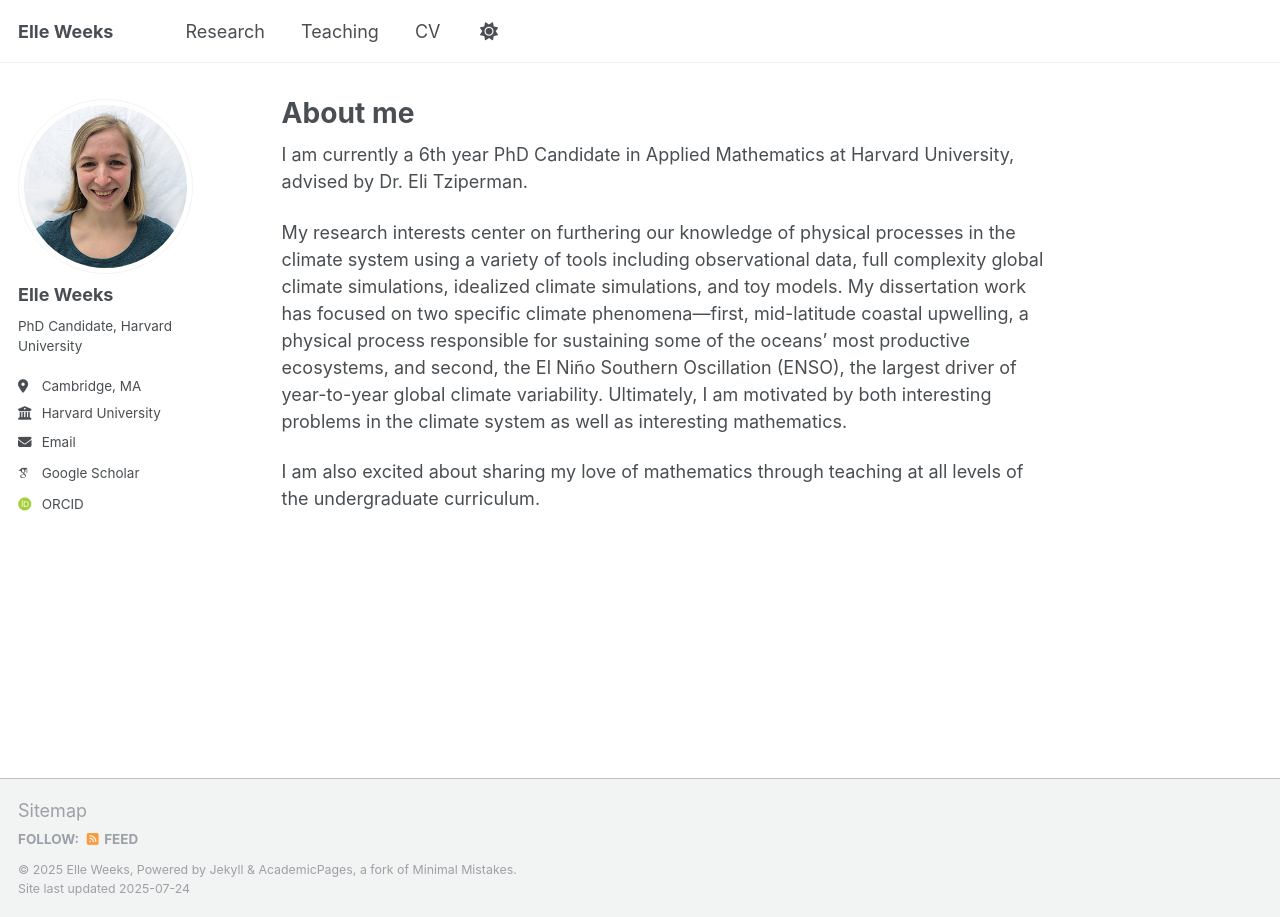
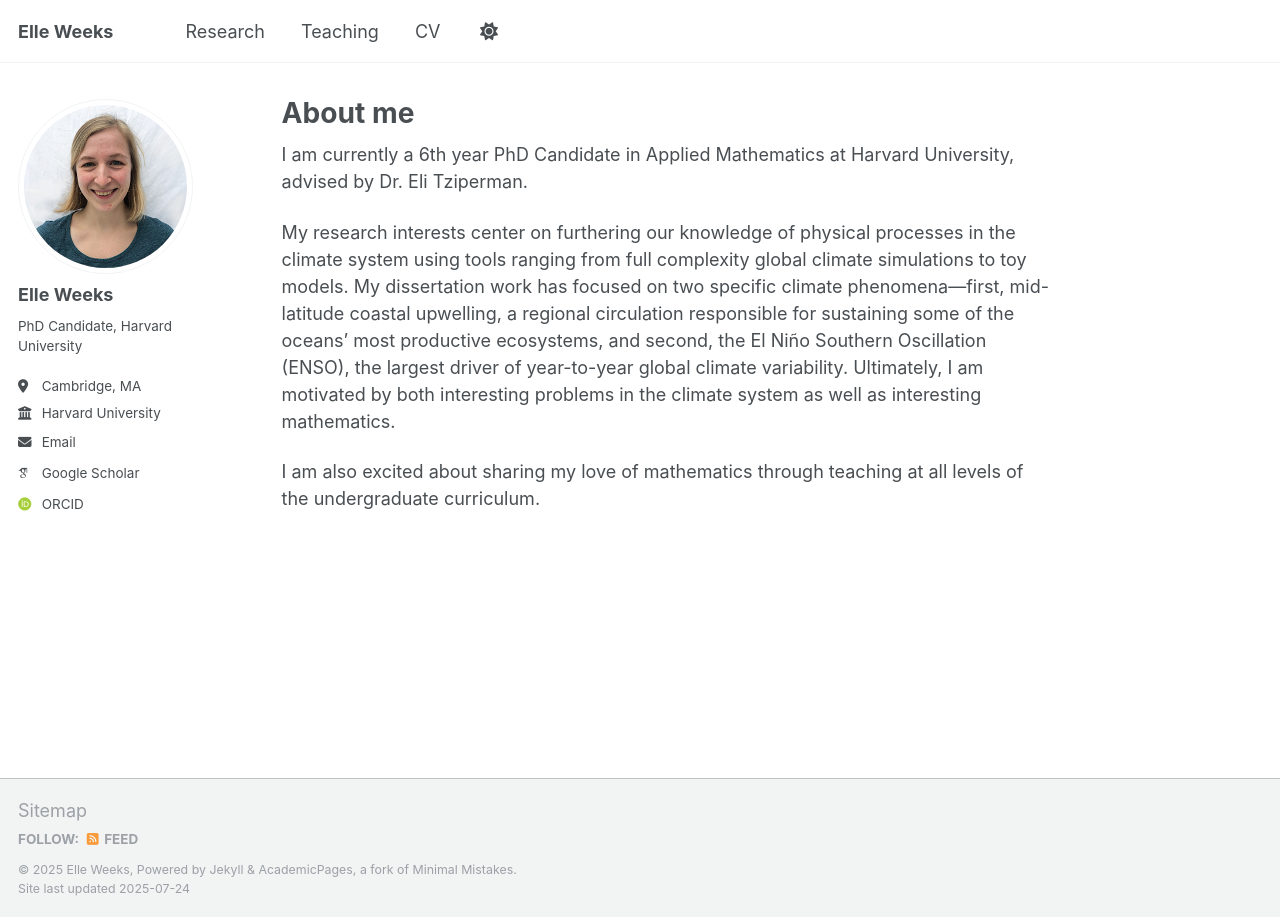
Before and after one commit to elleweeks/elleweeks.github.io, a Jekyll site: the page built from _pages/about.md, in a window 1280 px wide. Built offline with Jekyll 4.4.1, drawn with Linux system fonts in a browser that asks for light colours; some web fonts are replaced; a script that is not in the unit is left out.

Commit message:
Update about.md

```diff
--- a/_pages/about.md
+++ b/_pages/about.md
@@ -10,6 +10,6 @@ redirect_from:
 
 I am currently a 6th year PhD Candidate in Applied Mathematics at Harvard University, advised by Dr. Eli Tziperman.
 
-My research interests center on furthering our knowledge of physical processes in the climate system using a variety of tools including observational data, full complexity global climate simulations, idealized climate simulations, and toy models. My dissertation work has focused on two specific climate phenomena—first, mid-latitude coastal upwelling, a physical process responsible for sustaining some of the oceans’ most productive ecosystems, and second, the El Niño Southern Oscillation (ENSO), the largest driver of year-to-year global climate variability. Ultimately, I am motivated by both interesting problems in the climate system as well as interesting mathematics.
+My research interests center on furthering our knowledge of physical processes in the climate system using tools ranging from full complexity global climate simulations to toy models. My dissertation work has focused on two specific climate phenomena—first, mid-latitude coastal upwelling, a regional circulation responsible for sustaining some of the oceans’ most productive ecosystems, and second, the El Niño Southern Oscillation (ENSO), the largest driver of year-to-year global climate variability. Ultimately, I am motivated by both interesting problems in the climate system as well as interesting mathematics.
 
 I am also excited about sharing my love of mathematics through teaching at all levels of the undergraduate curriculum.
```
